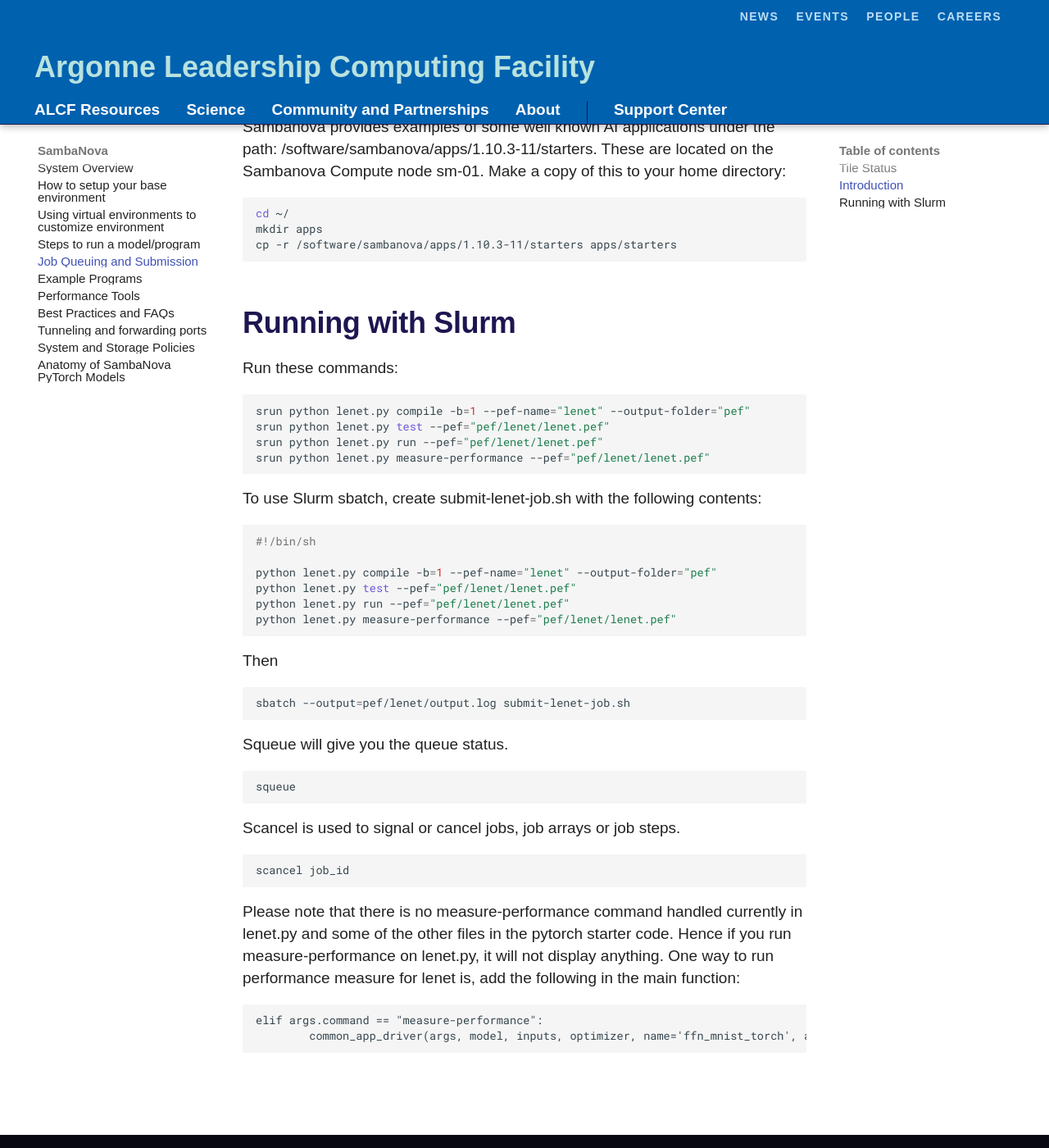
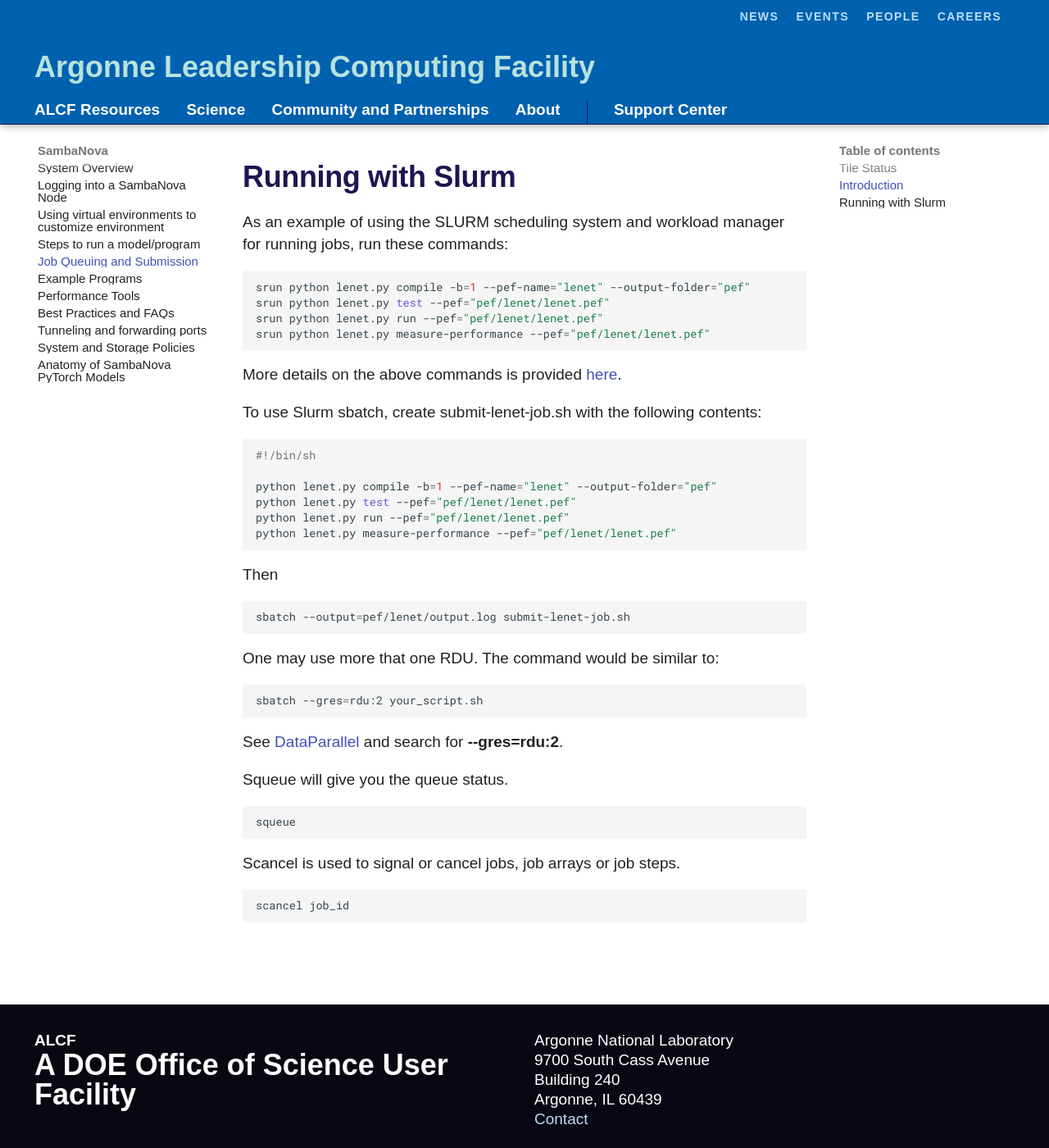
Before and after one commit to argonne-lcf/ai-testbed-userdocs, an MkDocs documentation site: the page built from docs/sambanova/Job-Queuing-and-Submission.md, in a window 1280 px wide and 1400 px high, scrolled down 1780 px. Shown: the whole window at 82% size. Built offline with MkDocs 1.6.1 and Material for MkDocs 9.7.7, drawn with Linux system fonts in a browser that asks for light colours; some web fonts are replaced; comment, search, counter and statistics services are not loaded; some of the changed text lies outside the part shown.

Commit message:
Balin changes and more.

````diff
--- a/docs/sambanova/Job-Queuing-and-Submission.md
+++ b/docs/sambanova/Job-Queuing-and-Submission.md
@@ -5,14 +5,6 @@
 
 **NOTE:  Jobs on AI Accelerators *SHOULD NOT* be run interactively.
 Jobs should be run using either *srun* or *sbatch*.**
-
-Sambanova provides examples of some well known AI applications under the path: /software/sambanova/apps/1.10.3-11/starters. These are located on the Sambanova Compute node sm-01. Make a copy of this to your home directory:
-
-```bash
-cd ~/
-mkdir apps
-cp -r /software/sambanova/apps/1.10.3-11/starters apps/starters
-```
 
 ## Tile Status
 
@@ -75,11 +67,12 @@
 cd ~/
 mkdir apps
 cp -r /software/sambanova/apps/1.10.3-11/starters apps/starters
+cd apps/starters
 ```
 
 ## Running with Slurm
 
-Run these commands:
+As an example of using the SLURM scheduling system and workload manager for running jobs, run these commands:
 
 ```bash
 srun python lenet.py compile -b=1 --pef-name="lenet" --output-folder="pef"
@@ -87,6 +80,8 @@
 srun python lenet.py run --pef="pef/lenet/lenet.pef"
 srun python lenet.py measure-performance --pef="pef/lenet/lenet.pef"
 ```
+
+More details on the above commands is provided [here](Steps-to-run-a-model-or-program.md).
 
 To use Slurm sbatch, create submit-lenet-job.sh with the following
 contents:
@@ -106,6 +101,14 @@
 sbatch --output=pef/lenet/output.log submit-lenet-job.sh
 ```
 
+One may use more that one RDU.  The command would be similar to:
+
+```bash
+sbatch --gres=rdu:2 your_script.sh
+```
+
+See [DataParallel](DataParallel.md) and search for **--gres=rdu:2**.
+
 Squeue will give you the queue status.
 
 ```bash
@@ -117,14 +120,3 @@
 ```bash
 scancel job_id
 ```
-
-Please note that there is no measure-performance command handled
-currently in lenet.py and some of the other files in the pytorch starter
-code. Hence if you run measure-performance on lenet.py, it will not
-display anything. One way to run performance measure for lenet is, add
-the following in the main function:
-
-```text
-elif args.command == "measure-performance":
-        common_app_driver(args, model, inputs, optimizer, name='ffn_mnist_torch', app_dir=utils.get_file_dir(__file__))
-```
--- a/mkdocs.yml
+++ b/mkdocs.yml
@@ -14,7 +14,7 @@
     - Miscellaneous: cerebras/Miscellaneous.md
   - SambaNova:
     - System Overview: sambanova/System-Overview.md
-    - How to setup your base environment: sambanova/How-to-setup-your-base-environment.md
+    - Logging into a SambaNova Node: sambanova/Logging-into-a-SambaNova-Node.md
     - Using virtual environments to customize environment: sambanova/Using-virtual-environments-to-customize-environment.md
     - Steps to run a model/program: sambanova/Steps-to-run-a-model-or-program.md
     - Job Queuing and Submission: sambanova/Job-Queuing-and-Submission.md
````
Also changed, not shown: docs/sambanova/DataParallel.md (+1 -1 lines), docs/sambanova/Example-Programs.md (+3 -2 lines), docs/sambanova/Logging-into-a-SambaNova-Node.md (added, +67 -0 lines), docs/sambanova/Steps-to-run-a-model-or-program.md (+1 -1 lines), docs/sambanova/Tunneling-and-forwarding-ports.md (+1 -0 lines).
